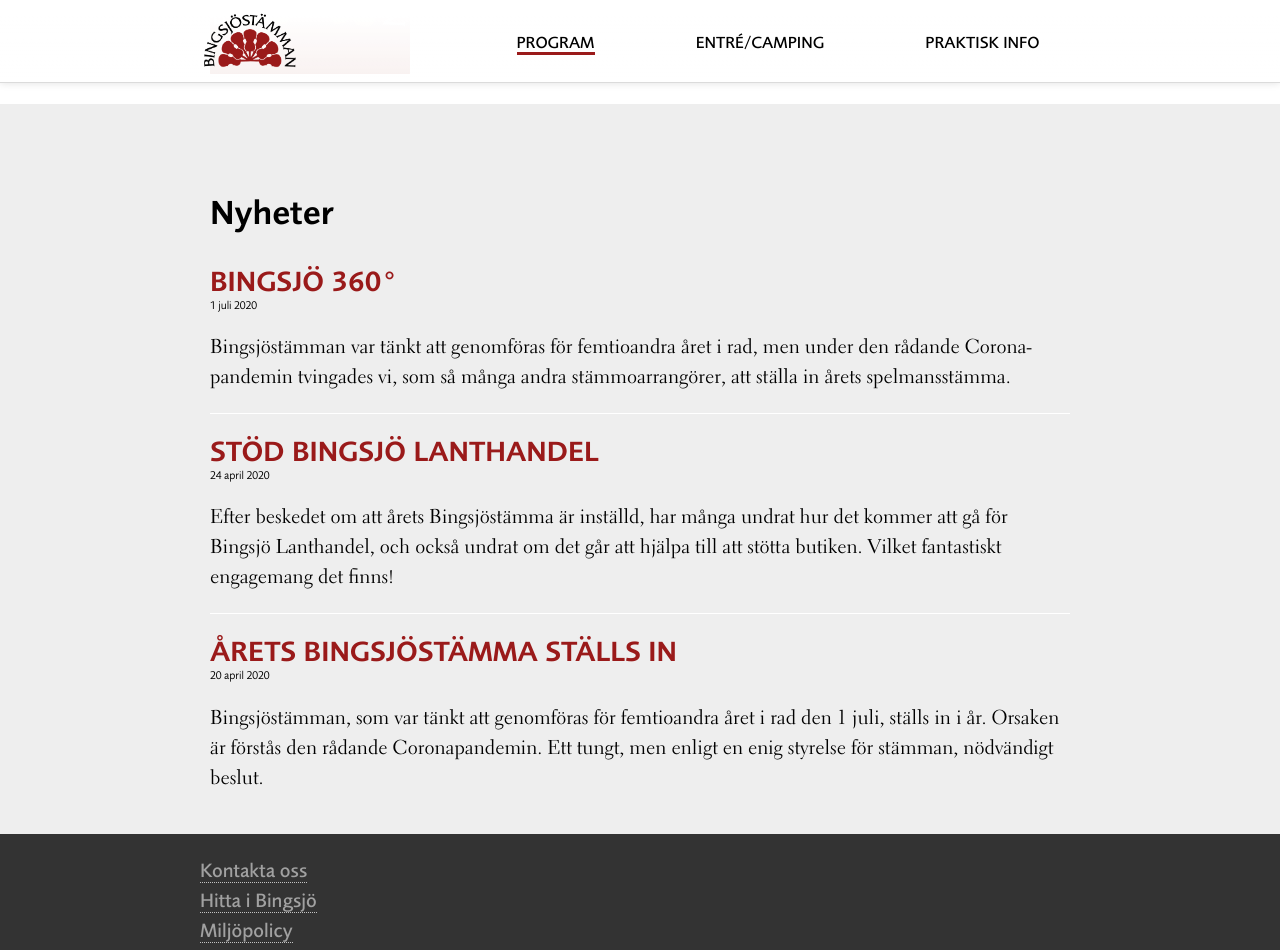
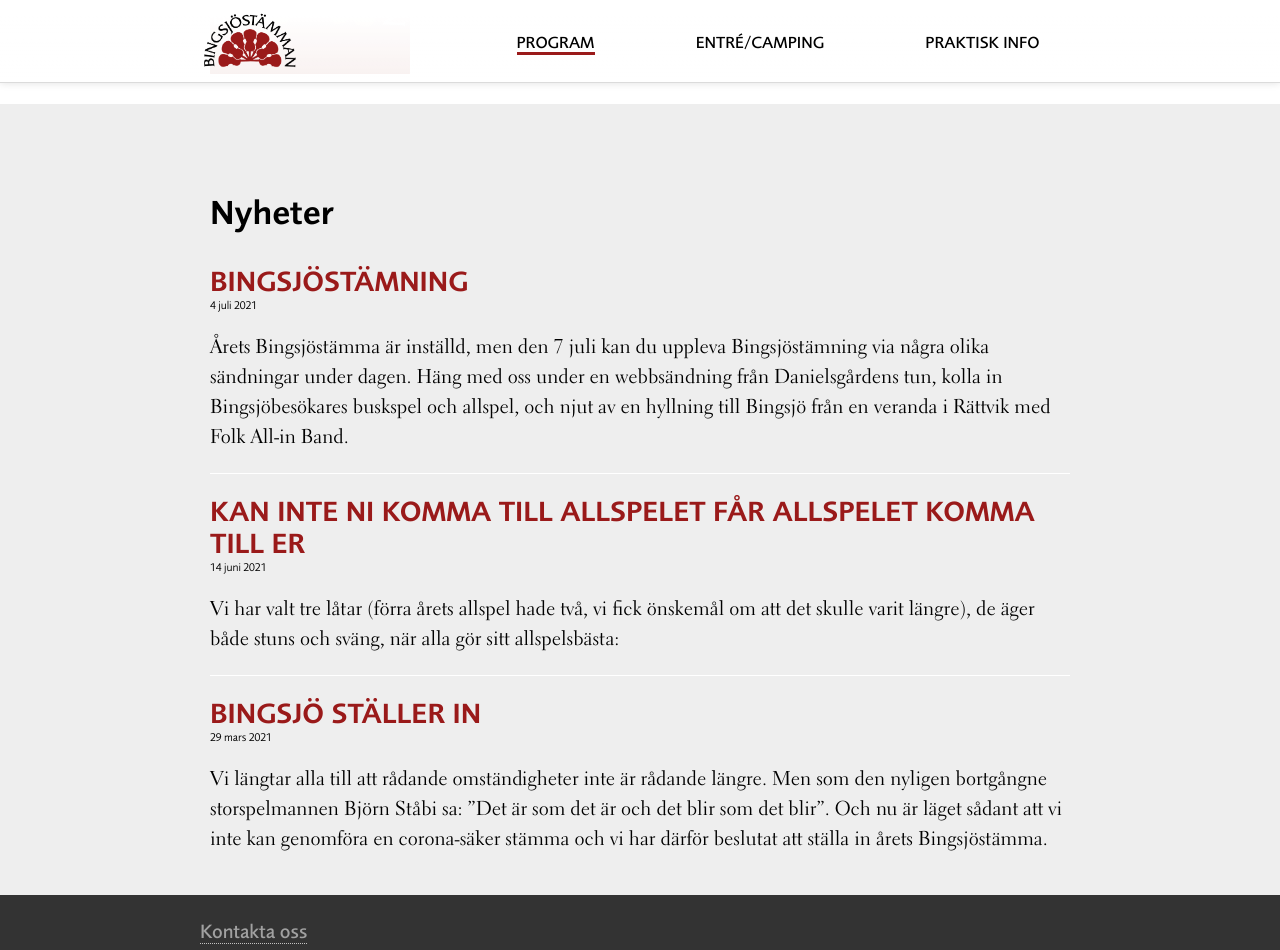
Before and after one commit to bingsjostamman/bingsjostamman.github.io, a Jekyll site: the page built from 2021/index.md, in a window 1280 px wide and 1400 px high, scrolled down 1732 px. Shown: the top 950 px of the window. Built offline with Jekyll 4.4.1, drawn with Linux system fonts in a browser that asks for light colours.

Commit message:
Update index.md

```diff
--- a/2021/index.md
+++ b/2021/index.md
@@ -60,7 +60,7 @@
 
 <ol class="posts">
 
-{% for post in site.categories.2020 %}
+{% for post in site.categories.2021 %}
 
   <li class="post">
     <h3><a href="{{ post.url }}">{{ post.title }}</a></h3>
```
